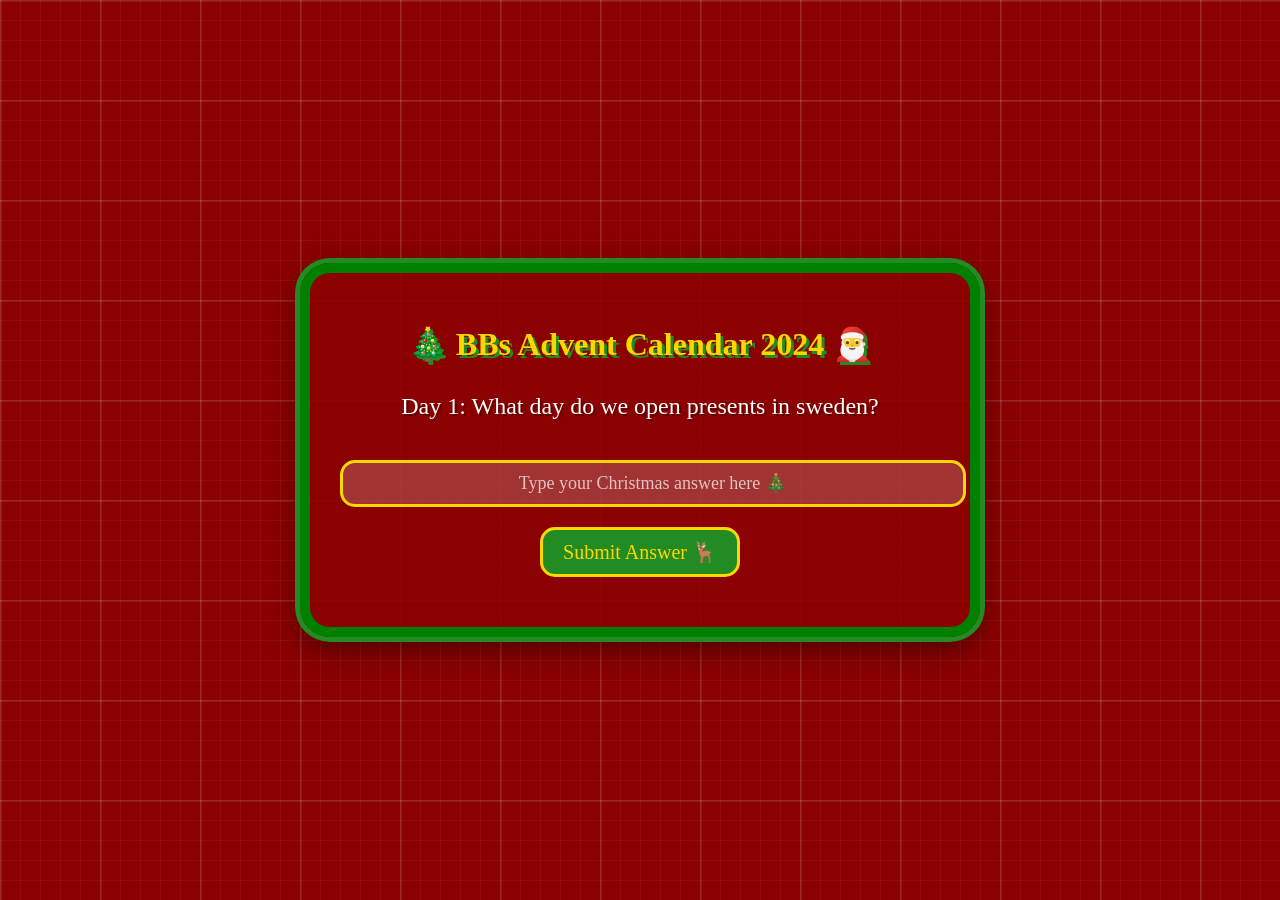
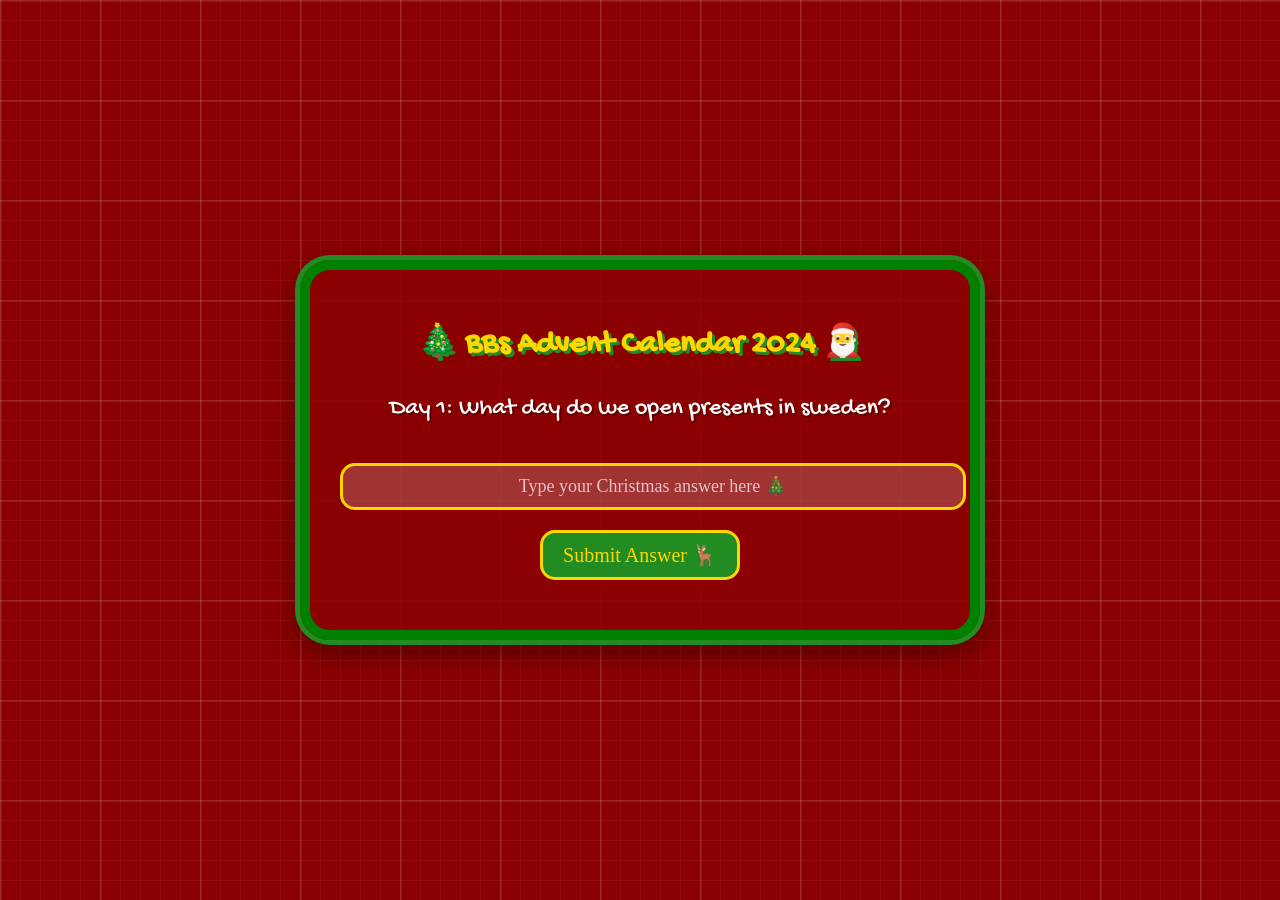
Before and after one commit to Dosalock/julkalender, a Jekyll site: the page built from docs/index.md, in a window 1280 px wide. Built offline with Jekyll 4.4.1, drawn with Linux system fonts in a browser that asks for light colours; some web fonts are replaced; our own code applies the rules of GitHub Pages for plain Markdown files.

Commit message:
swap font

```diff
--- a/docs/_layouts/default.html
+++ b/docs/_layouts/default.html
@@ -3,7 +3,7 @@
 <head>
     <meta charset="UTF-8">
     <title>Magical Christmas Quiz</title>
-    <link href="https://fonts.googleapis.com/css2?family=Mountains+of+Christmas:wght@400;700&display=swap" rel="stylesheet">
+    <link href="https://fonts.googleapis.com/css2?family=Gochi+Hand&display=swap" rel="stylesheet">
     <style>
         body {
             background-color: #8B0000;
```
